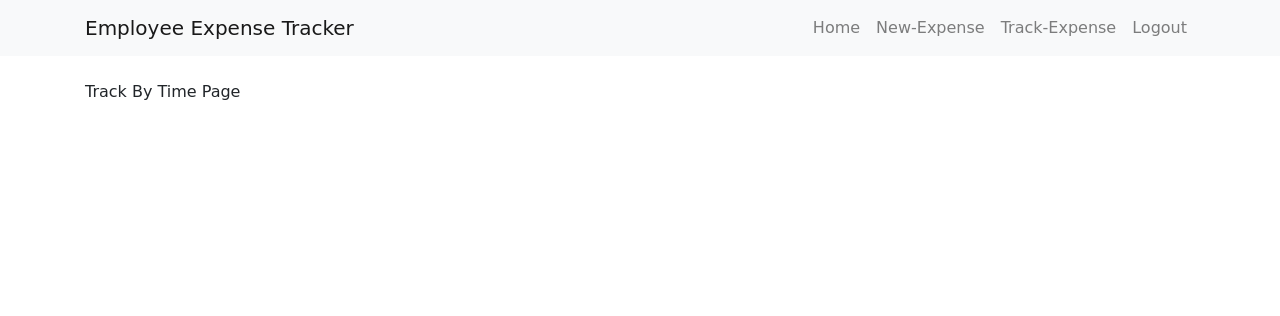
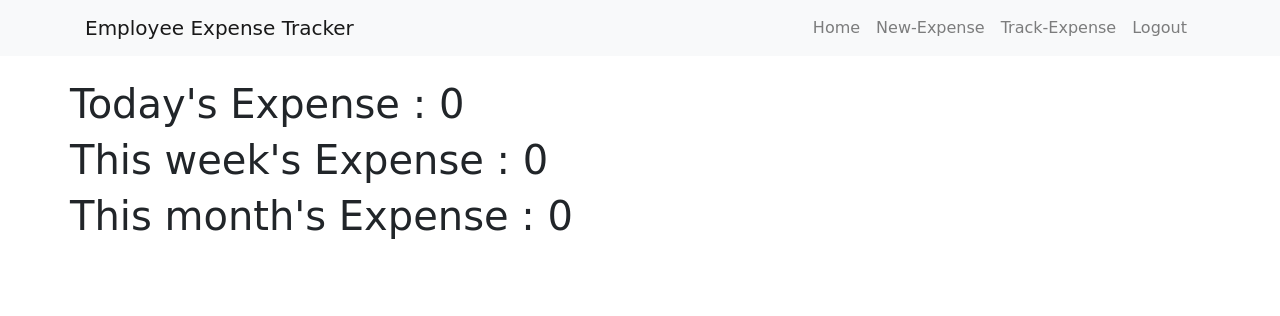
Before and after one commit to NickSneo/Employee-Expense-Tracker, a Django app: page /trackByTime/ in a window 1280 px wide. Shown: the top 316 px of the page. Run offline with Django 3.2, Linux system fonts and the light colour scheme; the visitor is signed in with stand-in values (Sample User, id 1); data that the repository does not hold is empty; some libraries are stand-ins or nearby versions; some web fonts are replaced.

Commit message:
track by time added

```diff
--- a/ViewExpenses/views.py
+++ b/ViewExpenses/views.py
@@ -44,7 +44,29 @@ def trackByEmp(request):
 @login_required(login_url="/loginUser")
 def trackByTime(request):
     # Code to handle post request
-    return render(request, 'trackByTime.html')
+    today = pytz.utc.localize(
+        datetime.datetime.now() - datetime.timedelta(days=1))
+    week = pytz.utc.localize(
+        datetime.datetime.now() - datetime.timedelta(days=7))
+    month = pytz.utc.localize(
+        datetime.datetime.now() - datetime.timedelta(days=30))
+
+    print(today)
+    print(week)
+    print(month)
+    todayExpense = 0
+    weekExpense = 0
+    monthExpense = 0
+    all_expenses = Expenses.objects.all()
+    for exp in all_expenses:
+        if exp.Time >= today:
+            todayExpense += exp.Amount
+        if exp.Time >= week:
+            weekExpense += exp.Amount
+        if exp.Time >= month:
+            monthExpense += exp.Amount
+
+    return render(request, 'trackByTime.html', {"todayExpense": todayExpense, "weekExpense": weekExpense, "monthExpense": monthExpense})
 
 
 @login_required(login_url="/loginUser")
@@ -66,7 +88,7 @@ def trackByTag(request):
             if t.Time >= startdate:
                 if t.Tags == tag:
                     expenses.append(
-                        {'time': t.Time, 'id': t.EmpId.EmpId, 'amount': t.Amount})
+                        {'time': t.Time, 'id': t.EmpId.EmpId, 'amount': t.Amount, 'name': t.EmpId.EmpName})
                 tagExpense[t.Tags] = tagExpense.get(t.Tags, 0) + t.Amount
         if tag in tagExpense:
             total = tagExpense[tag]
@@ -80,4 +102,15 @@ def trackByTag(request):
 
 @login_required(login_url="/loginUser")
 def trackByDept(request):
-    return render(request, 'trackByDept.html')
+    dept_list = ['HR', 'Tech', 'Finance',
+                 'Marketing', 'Production', 'Stratergy']
+    all_expenses = Expenses.objects.all()
+    deptExpense = {}
+    startdate = pytz.utc.localize(
+        datetime.datetime.now() - datetime.timedelta(days=30))
+    for i in all_expenses:
+        if i.Time >= startdate:
+            empInfo = Employee.objects.get(EmpId=i.EmpId.EmpId)
+            deptExpense[empInfo.Dept] = deptExpense.get(
+                empInfo.Dept, 0) + i.Amount
+    return render(request, 'trackByDept.html', {'deptExpense': deptExpense})
--- a/templates/trackByTag.html
+++ b/templates/trackByTag.html
@@ -27,6 +27,7 @@
                     <tr>
                         <th> Amount </th>
                         <th> Id</th>
+                        <th> Name</th>
                         <th> Time</th>
                     </tr>
                     {% for e in expenses %}
@@ -36,6 +37,9 @@
                             </td>
                             <td>
                                 {{e.id}}
+                            </td>
+                            <td>
+                                {{e.name}}
                             </td>
                             <td>
                                 {{e.time}}
--- a/templates/trackByTime.html
+++ b/templates/trackByTime.html
@@ -2,8 +2,16 @@
 
 {% block content %}
 <div class="container">
+<div class="row">
+    <h1>Today's Expense : {{ todayExpense }}</h1>
+</div>
+<div class="row">
+    <h1>This week's Expense : {{ weekExpense }}</h1>
+</div>
+<div class="row">
+    <h1>This month's Expense : {{ monthExpense }}</h1>
+</div>
 
-Track By Time Page
 </div>
 
 {% endblock %}
```
Also changed, not shown: templates/trackByDept.html (+35 -0 lines).
